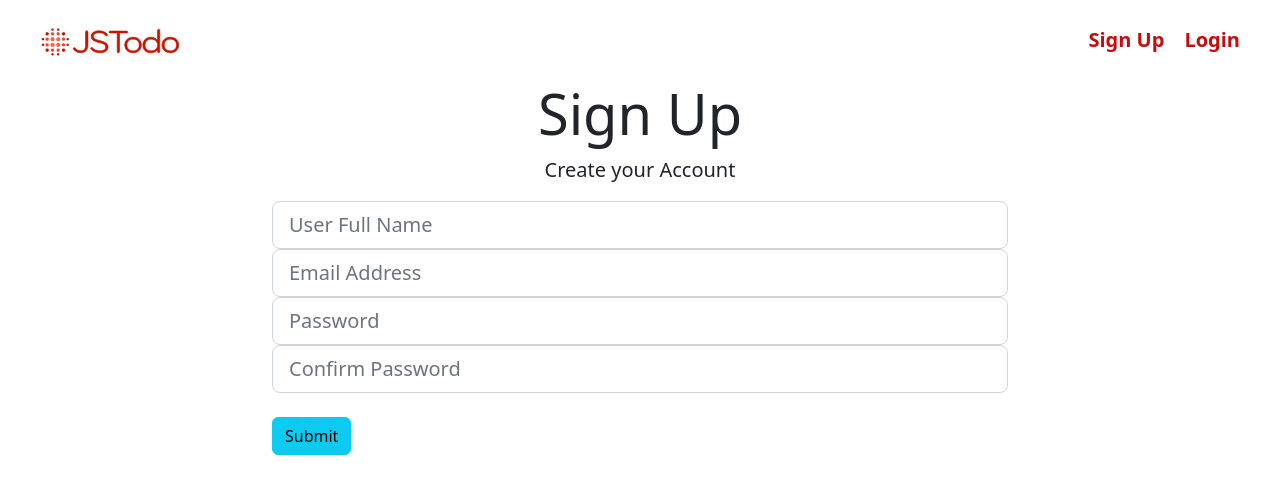
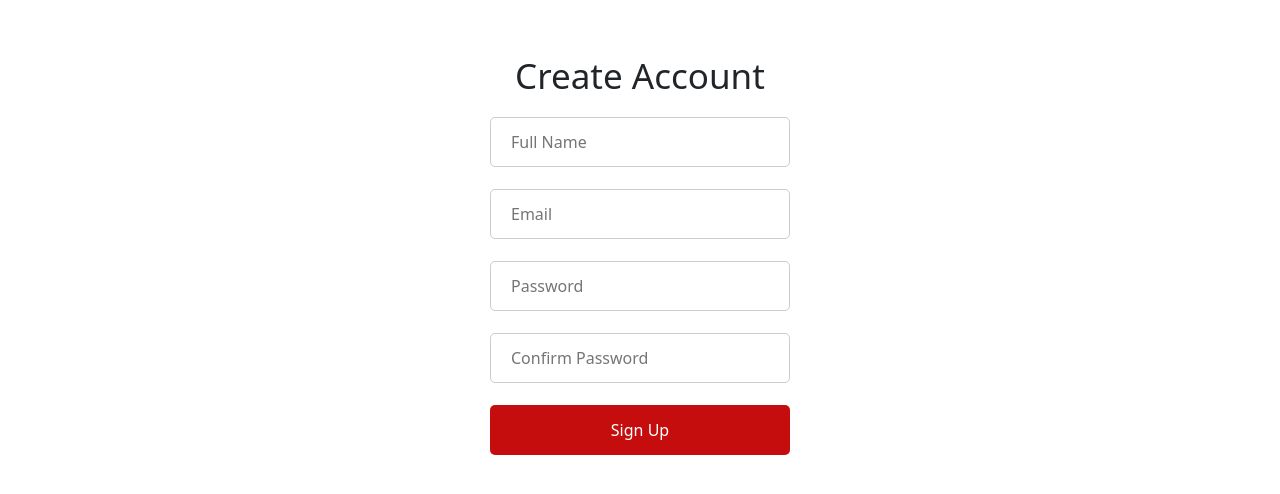
Before and after one commit to jagjeet7136/Todo-List, a React (Create React App) app in the folder todo-list-react/: page /register in a window 1280 px wide. Shown: the top 494 px of the page. Built offline with nearby package versions, Linux system fonts and the light colour scheme.

Commit message:
login-style-changed

```diff
--- a/todo-list-react/src/App.js
+++ b/todo-list-react/src/App.js
@@ -59,7 +59,6 @@ function App() {
     <AuthProvider>
       <Router>
         <div className={styles.App}>
-          <Header />
           <Routes>
             <Route element={<PublicRoute />}>
               <Route exact path="/" element={<Landing />} />
--- a/todo-list-react/src/components/UserManagement/Login.js
+++ b/todo-list-react/src/components/UserManagement/Login.js
@@ -1,13 +1,17 @@
-import React, { useContext, useRef } from 'react';
+import React, { useContext, useRef, useState } from 'react';
 import axios from 'axios';
 import { AuthContext } from '../../context/AuthContext';
-import { useNavigate } from 'react-router-dom';
+import { Link, useNavigate } from 'react-router-dom';
+import styles from "./Login.module.css";
+import todoSmallIcon from "../../icons/afe948043ef84572bdd6b4998c7c9528222.png";
 
 export const Login = () => {
     const authContext = useContext(AuthContext);
     const username = useRef("");
     const password = useRef("");
     const navigate = useNavigate();
+    const [errorMessage, setErrorMsg] = useState("");
+    const [isFormValid, setIsFormValid] = useState(true);
 
     const handleLogin = (e) => {
         e.preventDefault();
@@ -18,47 +22,45 @@ export const Login = () => {
         axios
             .post("http://localhost:2222/user/login", loginObject)
             .then((res) => {
+                if (!isFormValid) {
+                    setIsFormValid(true);
+                }
                 authContext.login(res.data.token);
                 localStorage.setItem("token", res.data.token);
                 localStorage.setItem("loggedIn", "true");
                 navigate('/dashboard');
             })
             .catch((error) => {
+                setIsFormValid(false);
+                setErrorMsg("Some error occured");
+                if (error.response) {
+                    if (error.response.status === 401) {
+                        setErrorMsg("Wrong email or password");
+                    }
+                }
                 console.log(error);
             });
     };
 
-
     return (
-        <div className="login">
-            <div className="container">
-                <div className="row">
-                    <div className="col-md-8 m-auto">
-                        <h1 className="display-4 text-center">Log In</h1>
-                        <form onSubmit={handleLogin}>
-                            <div className="form-group">
-                                <input
-                                    type="email"
-                                    className="form-control form-control-lg"
-                                    placeholder="Email Address"
-                                    name="email"
-                                    ref={username}
-                                />
-                            </div>
-                            <div className="form-group">
-                                <input
-                                    type="password"
-                                    className="form-control form-control-lg"
-                                    placeholder="Password"
-                                    name="password"
-                                    ref={password}
-                                />
-                            </div>
-                            <input type="submit" className="btn btn-info btn-block mt-4" />
-                        </form>
-                    </div>
+        <div className={styles.login}>
+            <Link to="/"><img src={todoSmallIcon} alt=""></img></Link>
+            <form onSubmit={handleLogin} className={styles.loginForm}>
+                <h1 className={styles.loginHeading}>Login</h1>
+                <input type="email" required placeholder="Email" ref={username} className={styles.username} />
+                <input type="password" required placeholder="Password" ref={password}
+                    className={`${isFormValid ? styles.password : ""}`} />
+                <div className={`${styles.errorMessageContainer}
+                 ${!isFormValid ? styles.errorMessageContainer + " " + styles.active : ""}`}>
+                    <img src="https://encrypted-tbn0.gstatic.com/images?q=tbn:ANd9GcR9YISfL4Lm8FJPRneGwEq8_-
+                    9Nim7YeuMJMw&usqp=CAU"
+                        alt=""></img>
+                    <h6 className={styles.errorMessage}>{errorMessage}</h6>
                 </div>
-            </div>
+                <button type="submit" className={styles.loginButton}>Login</button>
+                <h6 className={styles.loginContainer}>Don't have an account?&nbsp;&nbsp;<Link>Sign Up</Link></h6>
+            </form>
+            <h6 className={styles.tPContainer}><Link>Terms of use</Link>&nbsp;&nbsp;|&nbsp;&nbsp;<Link>Privacy Policy</Link></h6>
         </div>
     );
 }
--- /dev/null
+++ b/todo-list-react/src/components/UserManagement/Login.module.css
@@ -0,0 +1,102 @@
+.login {
+  display: flex;
+  flex-direction: column;
+  padding: 35px;
+  align-items: center;
+  justify-content: space-between;
+  height: 100vh;
+}
+.loginHeading {
+  padding: 20px;
+  font-size: 32px;
+  font-weight: 650;
+}
+
+.loginForm {
+  display: flex;
+  flex-direction: column;
+  align-items: center;
+  margin-bottom: 120px;
+}
+
+.loginForm input {
+  height: 50px;
+  width: 300px;
+  border: 1px solid #ccc;
+  border-radius: 5px;
+  padding-left: 20px;
+}
+
+.username {
+  margin-bottom: 30px;
+}
+
+.password {
+  margin-bottom: 30px;
+}
+
+.loginButton {
+  border: 0px;
+  background-color: rgb(198, 13, 13);
+  height: 50px;
+  color: white;
+  border-radius: 5px;
+  width: 100%;
+}
+
+.loginContainer {
+  margin: 25px 0px;
+}
+
+.loginContainer a {
+  text-decoration: none;
+  color: rgb(198, 13, 13);
+}
+
+.tPContainer {
+  margin-bottom: -7px;
+  color: grey;
+}
+
+.tPContainer a {
+  text-decoration: none;
+  color: rgb(198, 13, 13);
+}
+
+.errorMessageContainer {
+  width: 100%;
+  justify-content: start;
+  color: red;
+  margin: 10px 0 30px 0;
+  display: none;
+}
+
+.errorMessageContainer.active {
+  display: flex;
+}
+
+.errorMessageContainer h6 {
+  font-size: 13px;
+}
+
+.errorMessageContainer img {
+  width: 15px;
+  height: 15px;
+  margin-right: 8px;
+}
+
+@media (max-width: 400px) {
+  .loginForm,
+  .loginForm input {
+    width: 100%;
+  }
+
+  .loginContainer,
+  .tPContainer {
+    font-size: 14px;
+  }
+
+  .loginForm {
+    margin-bottom: 80px;
+  }
+}
--- a/todo-list-react/src/components/UserManagement/Register.js
+++ b/todo-list-react/src/components/UserManagement/Register.js
@@ -48,49 +48,13 @@ export const Register = () => {
     }
 
     return (
-        <div className="register">
-            <div className="container">
-                <div className="row">
-                    <div className="col-md-8 m-auto">
-                        <h1 className="display-4 text-center">Sign Up</h1>
-                        <p className="lead text-center">Create your Account</p>
-                        <form onSubmit={onSubmit}>
-                            <div className="form-group">
-                                <input
-                                    type="text"
-                                    className="form-control form-control-lg"
-                                    placeholder="User Full Name"
-                                    name="userFullName"
-                                    ref={userFullName}
-                                />
-                            </div>
-                            <div className="form-group">
-                                <input
-                                    type="email"
-                                    className="form-control form-control-lg"
-                                    placeholder="Email Address"
-                                    name="email"
-                                    ref={email}
-                                />
-                            </div>
-                            <div className="form-group">
-                                <input
-                                    type="password"
-                                    className="form-control form-control-lg"
-                                    placeholder="Password"
-                                    name="password"
-                                    ref={password}
-                                />
-                            </div>
-                            <div className="form-group">
-                                <input
-                                    type="password"
-                                    className="form-control form-control-lg"
-                                    placeholder="Confirm Password"
-                                    name="confirmPassword"
-                                    ref={confirmPassword}
-                                />
-                            </div>
+        <div className={styles.register}>
+            <h1 className={styles.registerHeading}>Create Account</h1>
+            <form onSubmit={onSubmit} className={styles.registerForm}>
+                <input type="text" required placeholder="Full Name" ref={userFullName} />
+                <input type="email" required placeholder="Email" ref={email} />
+                <input type="password" required placeholder="Password" ref={password} />
+                <input type="password" required placeholder="Confirm Password" ref={confirmPassword} />
                 <div className={isFormValid ? styles.successMsgContainer.active : styles.successMsgContainer}>
                     <span className={styles.successMsg}>{successMsg}</span>
                 </div>
@@ -98,11 +62,8 @@ export const Register = () => {
                     : styles.errorMsgContainer.active}>
                     <span className={styles.errorMsg}>{errorMsg}</span>
                 </div>
-                            <input type="submit" className="btn btn-info btn-block mt-4" />
+                <button type="submit" className={styles.registerButton}>Sign Up</button>
             </form>
-                    </div>
-                </div>
-            </div>
         </div>
     );
 }
--- a/todo-list-react/src/components/UserManagement/Register.module.css
+++ b/todo-list-react/src/components/UserManagement/Register.module.css
@@ -23,3 +23,50 @@
 .successMsgContainer.active {
   display: block;
 }
+
+.register {
+  display: flex;
+  flex-direction: column;
+  align-items: center;
+  padding: 35px;
+  margin-bottom: 100px;
+}
+
+.registerHeading {
+  padding: 20px;
+  font-size: 35px;
+  margin: 0 auto;
+}
+
+.registerForm {
+  display: flex;
+  flex-direction: column;
+}
+
+.registerForm input {
+  margin-bottom: 22px;
+  height: 50px;
+  width: 300px;
+  border: 1px solid #ccc;
+  border-radius: 5px;
+  padding-left: 20px;
+}
+
+.registerButton {
+  border: 0px;
+  background-color: rgb(198, 13, 13);
+  height: 50px;
+  color: white;
+  border-radius: 5px;
+}
+
+@media (max-width: 400px) {
+  .registerForm,
+  .registerForm input {
+    width: 100%;
+  }
+
+  .registerHeading {
+    text-align: center;
+  }
+}
--- a/todo-list-react/src/components/layout/Header.module.css
+++ b/todo-list-react/src/components/layout/Header.module.css
@@ -18,7 +18,6 @@
   justify-content: space-between;
   align-items: center;
   padding: 30px 40px;
-  height: 10vh;
 }
 
 .headerList div a {
--- a/todo-list-react/src/components/layout/Landing.module.css
+++ b/todo-list-react/src/components/layout/Landing.module.css
@@ -8,7 +8,6 @@
   display: flex;
   margin: 0px 20px;
   color: rgb(198, 13, 13);
-  height: 90vh;
 }
 
 .landingWrapper {
@@ -36,30 +35,20 @@
   .landing {
     flex-direction: column;
     margin: 0px 40px 0 40px;
-    justify-content: space-between;
+    align-items: center;
   }
 
   .landingWrapper {
     width: 100%;
-    align-self: center;
     height: 60%;
     padding-top: 40px;
-    /* margin-bottom: 0px; */
   }
 
-  /* .landingHeading {
-    font-size: 7vw;
-  }
-
-  .landingPara {
-    font-size: 2.5vw;
-  } */
-
   .landingImage {
-    /* margin-top: 0px; */
-    width: 80%;
-    align-self: center;
-    height: 40%;
+    width: 80vw;
+    height: 50vw;
+    object-fit: cover;
+    object-position: center;
   }
 }
 
```
Also changed, not shown: todo-list-react/src/components/layout/Landing.js (+5 -2 lines), todo-list-react/src/icons/afe948043ef84572bdd6b4998c7c9528222.png (added), todo-list-react/src/icons/exclamation.png (added). Lines whose indentation alone changed are shown as unchanged.
